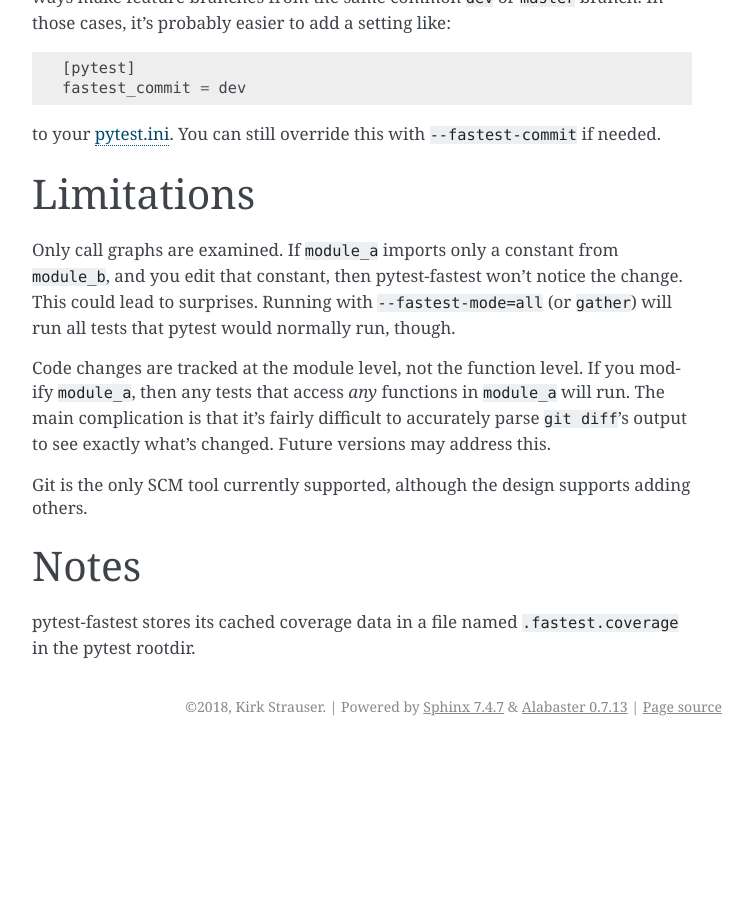
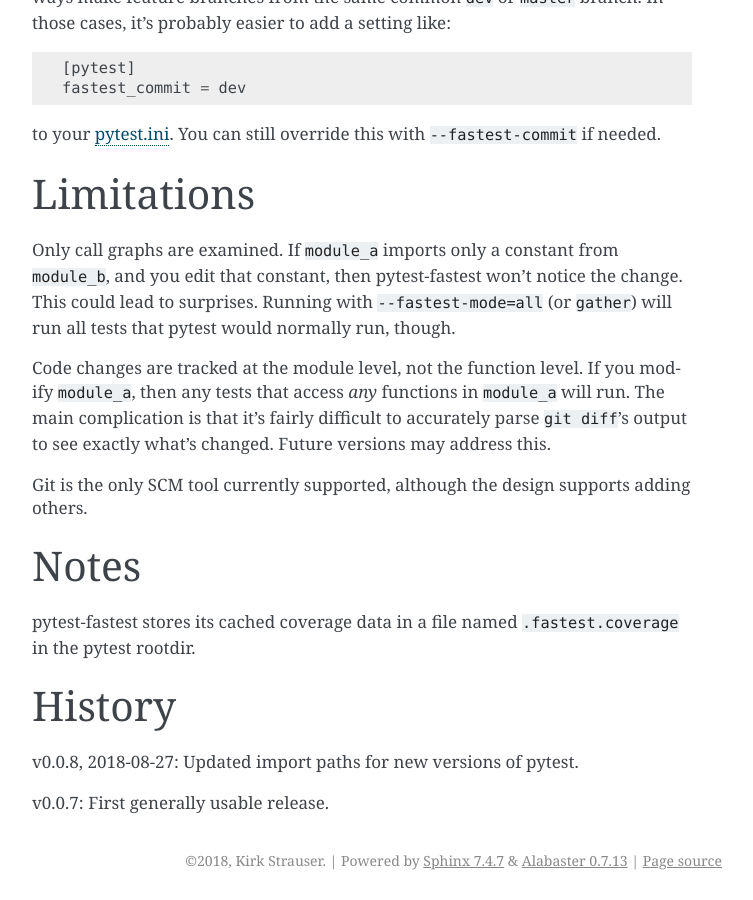
Before and after one commit to kstrauser/pytest-fastest, a Sphinx documentation site: the page built from docs/index.rst, in a window 1280 px wide and 900 px high, scrolled down 2278 px. Shown: the whole window, without its empty margins (388-1141 px from the left). Built offline with Sphinx 7.4.7, drawn with Linux system fonts in a browser that asks for light colours; before the commit the page ends 3024 px from its top, so only the background shows below that.

```diff
--- a/docs/index.rst
+++ b/docs/index.rst
@@ -96,6 +96,13 @@ Notes
 
 pytest-fastest stores its cached coverage data in a file named ``.fastest.coverage`` in the pytest rootdir.
 
+History
+=======
+
+v0.0.8, 2018-08-27: Updated import paths for new versions of pytest.
+
+v0.0.7: First generally usable release.
+
 .. _`pip`: https://pypi.org/project/pip/
 .. _`pytest.ini`: https://docs.pytest.org/en/latest/customize.html
 .. _`PyPI`: https://pypi.org/project/pytest-fastest/
```
Also changed, not shown: 2 other files.
